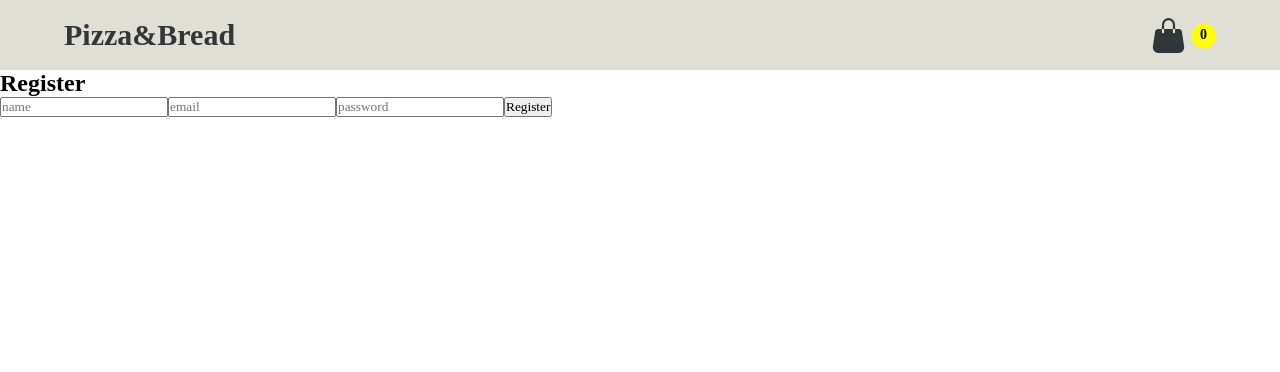
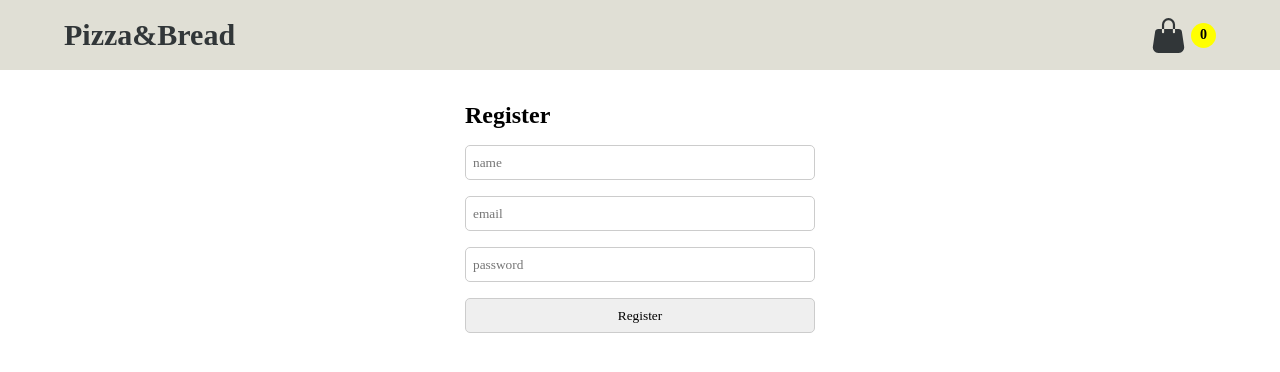
Before and after one commit to jeedddiiii/pizza-and-bread-shopping, a React (Create React App) app in the folder client/: page /register in a window 1280 px wide. Shown: the top 372 px of the page. Built offline with nearby package versions, Linux system fonts and the light colour scheme; no server answers.

Commit message:
Add register styled

```diff
--- a/client/package.json
+++ b/client/package.json
@@ -15,6 +15,7 @@
     "react-router-dom": "^6.9.0",
     "react-scripts": "5.0.1",
     "react-toastify": "^9.1.2",
+    "styled-components": "^5.3.9",
     "web-vitals": "^2.1.4"
   },
   "scripts": {
--- a/client/src/components/auth/Register.jsx
+++ b/client/src/components/auth/Register.jsx
@@ -1,6 +1,7 @@
 import { useState } from "react";
 import { useDispatch, useSelector } from "react-redux";
 import { registerUser } from "../../features/authSlice";
+import { StyledForm } from "./StyledForm";
 
 const Register = () => {
   const dispatch = useDispatch();
@@ -21,7 +22,7 @@ const Register = () => {
 
   return (
     <>
-      <form onSubmit={handleSubmit}>
+      <StyledForm onSubmit={handleSubmit}>
         <h2>Register</h2>
         <input
           type="text"
@@ -45,7 +46,7 @@ const Register = () => {
         {auth.registerStatus === "rejected" ? (
           <p>{auth.registerError}</p>
         ) : null}
-      </form>
+      </StyledForm>
     </>
   );
 };
--- /dev/null
+++ b/client/src/components/auth/StyledForm.jsx
@@ -0,0 +1,39 @@
+import styled from 'styled-components';
+
+export const StyledForm = styled.form`
+    max-width: 350px;
+    width: 100%;
+    margin: 2rem auto;
+
+    h2 {
+        margin-bottom: 1rem;
+    }
+
+    button, input {
+        height: 35px;
+        width: 100%;
+        padding: 7px;
+        outline: none;
+        border-radius: 5px;
+        border: 1px solid #ccc;
+        margin-bottom: 1rem;
+
+        &:focus {
+            border: 1px solid #333;
+        }
+    }
+
+    button {
+        cursor: pointer;
+        &:focus {
+            border: none;
+        }
+    }
+    p{
+        color: red;
+        font-size: 14px;
+
+    }
+
+
+    `;
```
Also changed, not shown: 1 other file (tests, documents, lock files or other folders).
